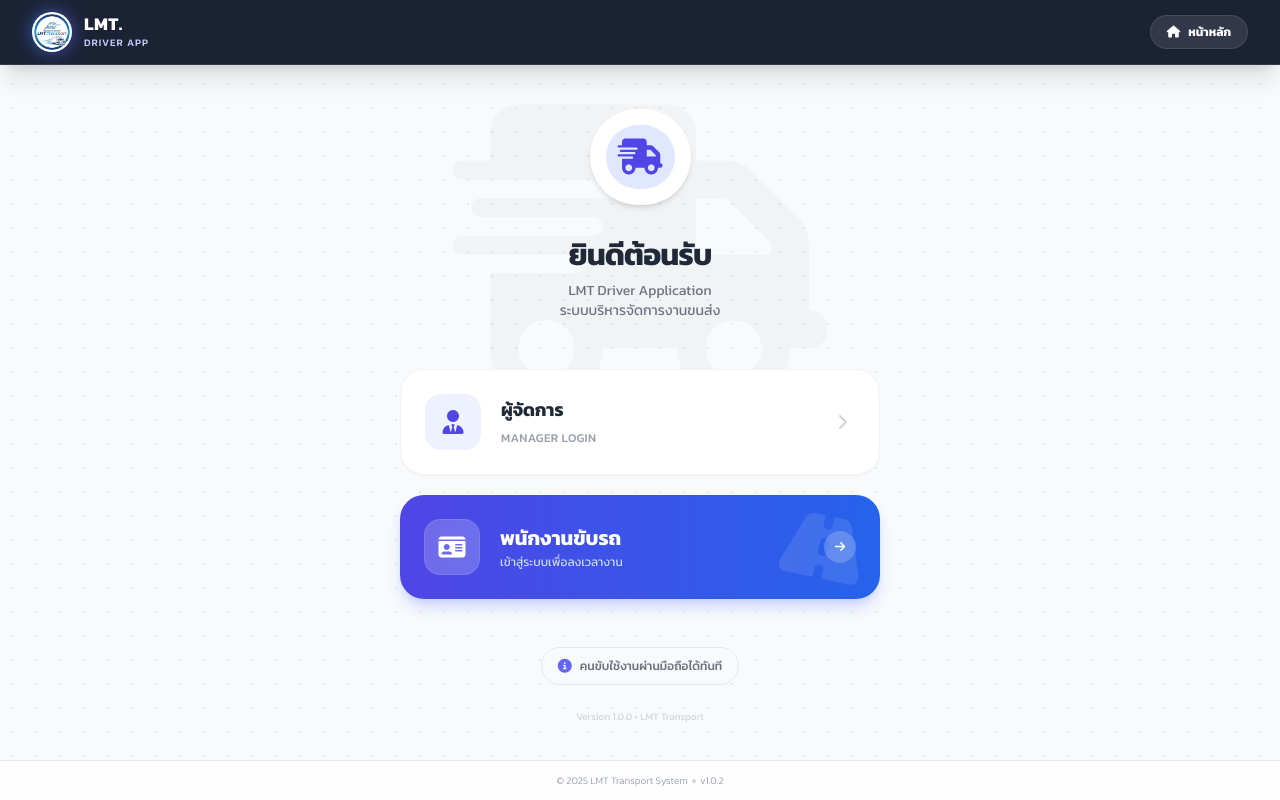
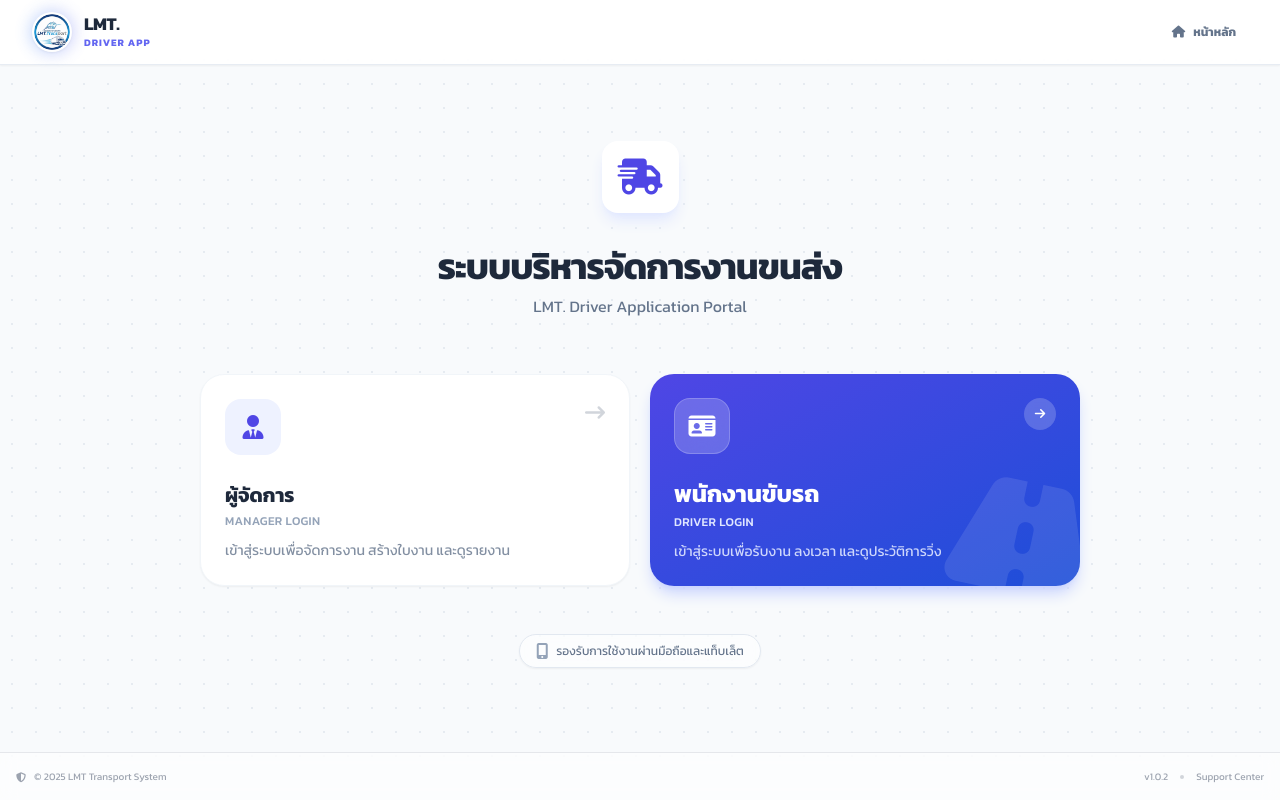
Before and after one commit to lmt-transport/LMT-Driver-App, a Flask app: page / in a window 1280 px wide. Run offline with Flask 3, Linux system fonts and the light colour scheme; some libraries are stand-ins or nearby versions.

Commit message:
Update Visibility #1

```diff
--- a/templates/index.html
+++ b/templates/index.html
@@ -1,50 +1,54 @@
 {% extends "layout.html" %}
 {% block content %}
 
-<div class="max-w-lg mx-auto px-4 py-10 min-h-[80vh] flex flex-col justify-center">
+<div class="flex-grow flex flex-col justify-center py-6 md:py-12">
 
-    <div class="text-center mb-12">
-        <div class="inline-flex p-4 bg-white rounded-full shadow-md mb-5 animate-bounce">
-            <div class="bg-indigo-100 p-3 rounded-full">
-                <i class="fa-solid fa-truck-fast text-4xl text-indigo-600"></i>
-            </div>
+    <div class="text-center mb-10 md:mb-14">
+        <div class="inline-flex p-4 bg-white rounded-2xl shadow-lg shadow-indigo-100 mb-6 animate-bounce">
+            <i class="fa-solid fa-truck-fast text-4xl text-indigo-600"></i>
         </div>
-        <h1 class="text-3xl font-bold text-gray-800 tracking-tight">ยินดีต้อนรับ</h1>
-        <p class="text-gray-500 mt-2 text-sm">LMT Driver Application<br>ระบบบริหารจัดการงานขนส่ง</p>
+        <h1 class="text-3xl md:text-4xl font-bold text-slate-800 tracking-tight mb-2">ระบบบริหารจัดการงานขนส่ง</h1>
+        <p class="text-slate-500 text-sm md:text-base">LMT. Driver Application Portal</p>
     </div>
 
-    <div class="space-y-5">
+    <div class="grid grid-cols-1 md:grid-cols-2 gap-5 max-w-4xl mx-auto w-full px-2">
 
-        <a href="/manager_login" class="group relative block w-full bg-white border border-gray-100 rounded-3xl p-1 shadow-sm hover:shadow-xl transition-all duration-300 active:scale-95">
-            <div class="flex items-center p-5">
-                <div class="bg-indigo-50 text-indigo-600 h-14 w-14 rounded-2xl flex items-center justify-center text-2xl mr-5 group-hover:bg-indigo-600 group-hover:text-white transition-colors duration-300">
-                    <i class="fa-solid fa-user-tie"></i>
+        <a href="/manager_login" class="group relative bg-white border border-slate-100 rounded-3xl p-6 shadow-sm hover:shadow-xl hover:border-indigo-100 transition-all duration-300 transform hover:-translate-y-1">
+            <div class="flex flex-col h-full justify-between">
+                <div class="flex items-start justify-between mb-6">
+                    <div class="bg-indigo-50 text-indigo-600 h-14 w-14 rounded-2xl flex items-center justify-center text-2xl group-hover:scale-110 transition-transform duration-300">
+                        <i class="fa-solid fa-user-tie"></i>
+                    </div>
+                    <div class="text-gray-300 group-hover:text-indigo-500 transition-colors">
+                        <i class="fa-solid fa-arrow-right-long text-xl"></i>
+                    </div>
                 </div>
-                <div class="flex-1 text-left">
-                    <h3 class="text-lg font-bold text-gray-800 group-hover:text-indigo-700 transition-colors">ผู้จัดการ</h3>
-                    <span class="text-xs text-gray-400 font-medium uppercase tracking-wide">Manager Login</span>
-                </div>
-                <div class="text-gray-300 group-hover:text-indigo-500 pr-2">
-                    <i class="fa-solid fa-chevron-right"></i>
+                <div>
+                    <h3 class="text-xl font-bold text-slate-800 mb-1 group-hover:text-indigo-700">ผู้จัดการ</h3>
+                    <p class="text-xs text-slate-400 font-medium uppercase tracking-wide">Manager Login</p>
+                    <p class="text-sm text-slate-500 mt-3 opacity-80">เข้าสู่ระบบเพื่อจัดการงาน สร้างใบงาน และดูรายงาน</p>
                 </div>
             </div>
         </a>
 
-        <a href="/driver" class="group relative block w-full bg-gradient-to-r from-indigo-600 to-blue-600 rounded-3xl p-1 shadow-lg shadow-indigo-200 hover:shadow-indigo-300 hover:-translate-y-1 transition-all duration-300 active:scale-95">
-            <div class="absolute top-0 right-0 p-4 opacity-10 pointer-events-none">
-                <i class="fa-solid fa-road text-7xl text-white transform rotate-12"></i>
+        <a href="/driver" class="group relative bg-gradient-to-br from-indigo-600 to-blue-700 rounded-3xl p-6 shadow-lg shadow-indigo-200 hover:shadow-indigo-300 transition-all duration-300 transform hover:-translate-y-1 overflow-hidden">
+            <div class="absolute -right-4 -bottom-4 text-white opacity-10 transform rotate-12 group-hover:scale-110 transition-transform duration-500">
+                <i class="fa-solid fa-road text-9xl"></i>
             </div>
 
-            <div class="flex items-center p-5 relative z-10">
-                <div class="bg-white/20 h-14 w-14 rounded-2xl flex items-center justify-center text-2xl mr-5 backdrop-blur-sm text-white border border-white/10">
-                    <i class="fa-solid fa-id-card"></i>
+            <div class="flex flex-col h-full justify-between relative z-10">
+                <div class="flex items-start justify-between mb-6">
+                    <div class="bg-white/20 backdrop-blur-md border border-white/20 text-white h-14 w-14 rounded-2xl flex items-center justify-center text-2xl">
+                        <i class="fa-solid fa-id-card"></i>
+                    </div>
+                    <div class="bg-white/20 h-8 w-8 rounded-full flex items-center justify-center text-white text-xs backdrop-blur-sm group-hover:bg-white group-hover:text-indigo-600 transition-colors">
+                        <i class="fa-solid fa-arrow-right"></i>
+                    </div>
                 </div>
-                <div class="flex-1 text-left text-white">
-                    <h3 class="text-xl font-bold">พนักงานขับรถ</h3>
-                    <p class="text-blue-100 text-xs opacity-90 mt-0.5">เข้าสู่ระบบเพื่อลงเวลางาน</p>
-                </div>
-                <div class="bg-white/20 h-8 w-8 rounded-full flex items-center justify-center text-white text-xs backdrop-blur-sm">
-                    <i class="fa-solid fa-arrow-right"></i>
+                <div class="text-white">
+                    <h3 class="text-2xl font-bold mb-1">พนักงานขับรถ</h3>
+                    <p class="text-indigo-100 text-xs font-medium uppercase tracking-wide">Driver Login</p>
+                    <p class="text-sm text-indigo-100 mt-3 opacity-90">เข้าสู่ระบบเพื่อรับงาน ลงเวลา และดูประวัติการวิ่ง</p>
                 </div>
             </div>
         </a>
@@ -52,11 +56,10 @@
     </div>
 
     <div class="mt-12 text-center">
-        <div class="inline-flex items-center gap-2 bg-gray-50 px-4 py-2 rounded-full border border-gray-200">
-            <i class="fa-solid fa-circle-info text-indigo-500 text-sm"></i>
-            <span class="text-xs text-gray-500 font-medium">คนขับใช้งานผ่านมือถือได้ทันที</span>
+        <div class="inline-flex items-center gap-2 bg-white/50 backdrop-blur px-4 py-2 rounded-full border border-slate-200 shadow-sm">
+            <i class="fa-solid fa-mobile-screen-button text-slate-400"></i>
+            <span class="text-xs text-slate-500">รองรับการใช้งานผ่านมือถือและแท็บเล็ต</span>
         </div>
-        <p class="text-[10px] text-gray-300 mt-6">Version 1.0.0 &bull; LMT Transport</p>
     </div>
 
 </div>
--- a/templates/layout.html
+++ b/templates/layout.html
@@ -8,57 +8,62 @@
     <link rel="stylesheet" href="https://cdnjs.cloudflare.com/ajax/libs/font-awesome/6.4.0/css/all.min.css">
     <link href="https://fonts.googleapis.com/css2?family=Kanit:wght@300;400;500;600;700&display=swap" rel="stylesheet">
     <style>
-        /* Font Setting */
         body { font-family: 'Kanit', sans-serif; }
 
-        /* Background Pattern (Modern Look) */
+        /* Modern Background */
         .bg-modern {
             background-color: #f8fafc;
-            background-image: radial-gradient(#e2e8f0 1px, transparent 1px);
-            background-size: 24px 24px;
+            background-image:
+                radial-gradient(at 0% 0%, hsla(253,16%,7%,0) 0, transparent 50%),
+                radial-gradient(at 50% 0%, hsla(225,39%,30%,0) 0, transparent 50%),
+                radial-gradient(at 100% 0%, hsla(339,49%,30%,0) 0, transparent 50%);
+            background-size: 100% 100%;
+            background-attachment: fixed;
         }
 
-        /* Navbar Glass Effect */
-        .nav-glass {
-            background: rgba(15, 23, 42, 0.95); /* Slate-900 */
-            backdrop-filter: blur(12px);
-            border-bottom: 1px solid rgba(255, 255, 255, 0.1);
+        /* Pattern Overlay */
+        .pattern-grid {
+            background-image: radial-gradient(#cbd5e1 1px, transparent 1px);
+            background-size: 24px 24px;
+            opacity: 0.4;
         }
 
-        /* Utility to hide scrollbar */
-        .no-scrollbar::-webkit-scrollbar { display: none; }
-        .no-scrollbar { -ms-overflow-style: none; scrollbar-width: none; }
+        .nav-glass {
+            background: rgba(255, 255, 255, 0.9);
+            backdrop-filter: blur(8px);
+            border-bottom: 1px solid rgba(226, 232, 240, 0.8);
+        }
     </style>
 </head>
-<body class="text-gray-800 h-screen flex flex-col overflow-hidden bg-modern">
+<body class="text-gray-800 min-h-screen flex flex-col bg-modern relative">
 
-    <nav class="nav-glass text-white shadow-xl z-50">
+    <div class="fixed inset-0 pattern-grid pointer-events-none z-0"></div>
+
+    <nav class="sticky top-0 w-full nav-glass shadow-sm z-50">
         <div class="max-w-7xl mx-auto px-4 sm:px-6 lg:px-8">
             <div class="flex items-center justify-between h-16">
-
                 <div class="flex items-center gap-3">
-                    <div class="relative group">
-                        <div class="absolute -inset-0.5 bg-gradient-to-r from-blue-500 to-indigo-500 rounded-full opacity-50 blur transition duration-200 group-hover:opacity-100"></div>
-                        <img src="{{ url_for('static', filename='mylogo.png') }}" alt="LMT Logo" class="relative h-10 w-auto rounded-full bg-white p-0.5 shadow-sm">
+                    <div class="relative group cursor-pointer">
+                        <div class="absolute -inset-0.5 bg-gradient-to-r from-blue-500 to-indigo-500 rounded-full opacity-30 group-hover:opacity-70 blur transition duration-200"></div>
+                        <img src="{{ url_for('static', filename='mylogo.png') }}" alt="LMT" class="relative h-9 w-9 md:h-10 md:w-auto rounded-full bg-white p-0.5 shadow-sm">
                     </div>
-
                     <div class="flex flex-col">
-                        <span class="font-bold text-lg leading-none tracking-wide text-white">LMT.</span>
-                        <span class="text-[10px] text-indigo-200 font-medium tracking-widest mt-0.5">DRIVER APP</span>
+                        <span class="font-bold text-lg leading-none tracking-tight text-slate-800">LMT.</span>
+                        <span class="text-[10px] text-indigo-500 font-bold tracking-widest mt-0.5">DRIVER APP</span>
                     </div>
                 </div>
 
                 <div>
                     {% if session.get('user') %}
                     <div class="flex items-center gap-3">
-        <span class="text-sm hidden sm:inline opacity-90">สวัสดี, {{ session['user'] }}</span>
-        <a href="/logout" class="group flex items-center gap-2 text-xs font-bold bg-gradient-to-r from-rose-600 to-pink-600 hover:from-rose-500 hover:to-pink-500 text-white px-4 py-1.5 rounded-full transition-all shadow-md active:scale-95">
+                        <span class="text-sm hidden sm:inline text-slate-600">สวัสดี, <span class="font-semibold text-indigo-600">{{ session['user'] }}</span></span>
+                        <a href="/logout" class="flex items-center gap-2 text-xs font-bold bg-white border border-rose-100 text-rose-600 hover:bg-rose-50 px-3 py-1.5 rounded-full transition-all shadow-sm hover:shadow active:scale-95">
                             <i class="fa-solid fa-power-off"></i> <span class="hidden xs:inline">ออก</span>
                         </a>
                     </div>
                     {% else %}
                         {% if request.path != '/tracking' %}
-        <a href="/" class="flex items-center gap-2 text-xs font-bold bg-white/10 hover:bg-white/20 text-white px-4 py-2 rounded-full transition-all border border-white/10">
+                        <a href="/" class="flex items-center gap-2 text-xs font-bold text-slate-500 hover:text-indigo-600 px-3 py-2 rounded-lg transition-all hover:bg-slate-50">
                             <i class="fa-solid fa-house"></i> หน้าหลัก
                         </a>
                         {% endif %}
@@ -68,21 +73,21 @@
         </div>
     </nav>
 
-    <main class="flex-1 overflow-y-auto no-scrollbar p-4 pb-24 relative">
-        <div class="absolute top-10 left-1/2 transform -translate-x-1/2 opacity-[0.03] pointer-events-none">
-             <i class="fa-solid fa-truck-fast text-[300px]"></i>
-        </div>
-
-        <div class="relative z-10">
+    <main class="flex-grow flex flex-col relative z-10 w-full max-w-7xl mx-auto p-4 sm:p-6 lg:p-8">
         {% block content %}{% endblock %}
-        </div>
     </main>
 
-    <footer class="bg-white/80 backdrop-blur-sm border-t border-gray-200 text-center py-3 text-[10px] text-gray-400 font-light absolute bottom-0 w-full z-40">
-        <div class="flex justify-center items-center gap-1">
+    <footer class="bg-white/60 backdrop-blur border-t border-gray-200 py-4 mt-auto z-10">
+        <div class="max-w-7xl mx-auto px-4 flex flex-col md:flex-row justify-between items-center text-[10px] text-gray-400 gap-2">
+            <div class="flex items-center gap-2">
+                <i class="fa-solid fa-shield-halved"></i>
                 <span>© 2025 LMT Transport System</span>
+            </div>
+            <div class="flex items-center gap-3">
+                <span>v1.0.2</span>
                 <span class="w-1 h-1 bg-gray-300 rounded-full"></span>
-            <span>v1.0.2</span>
+                <span>Support Center</span>
+            </div>
         </div>
     </footer>
 
```
Also changed, not shown: templates/login.html (+22 -22 lines). Lines whose indentation alone changed are shown as unchanged.
